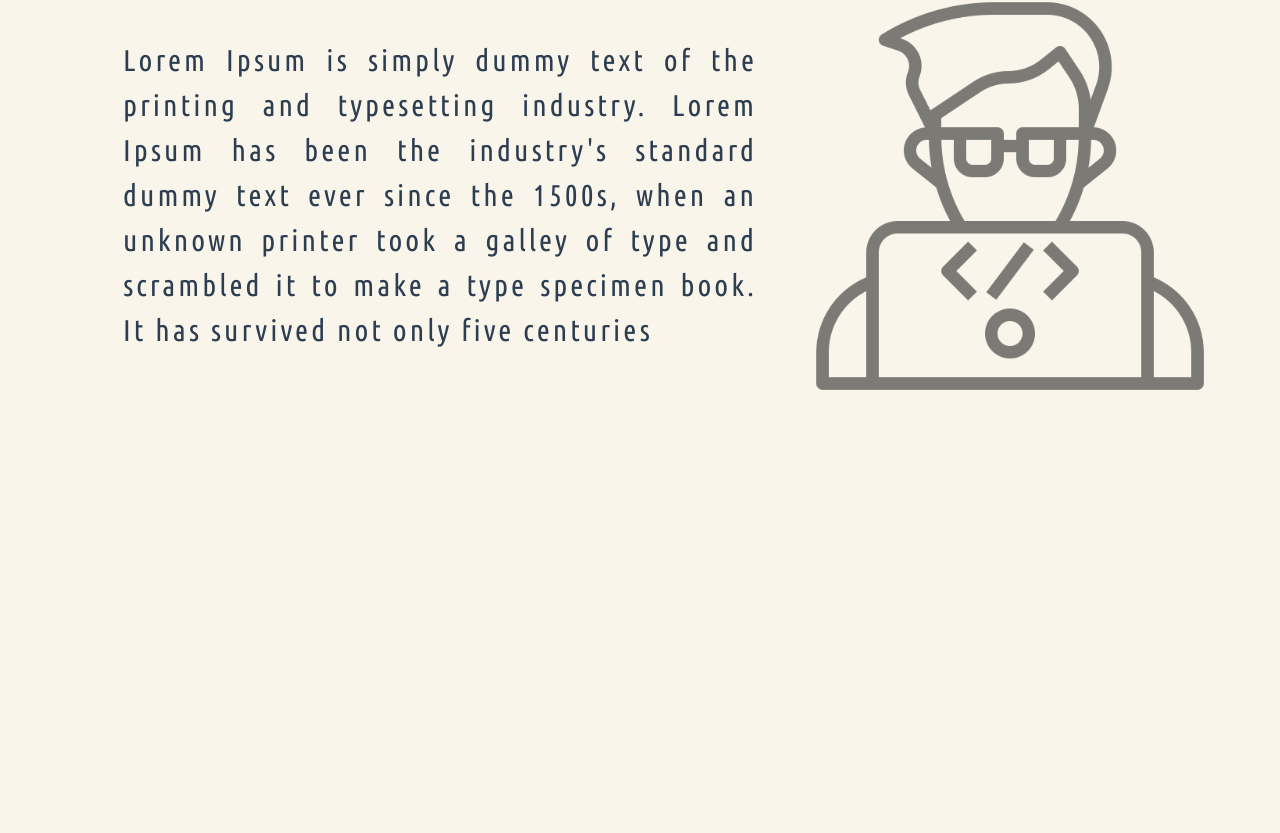
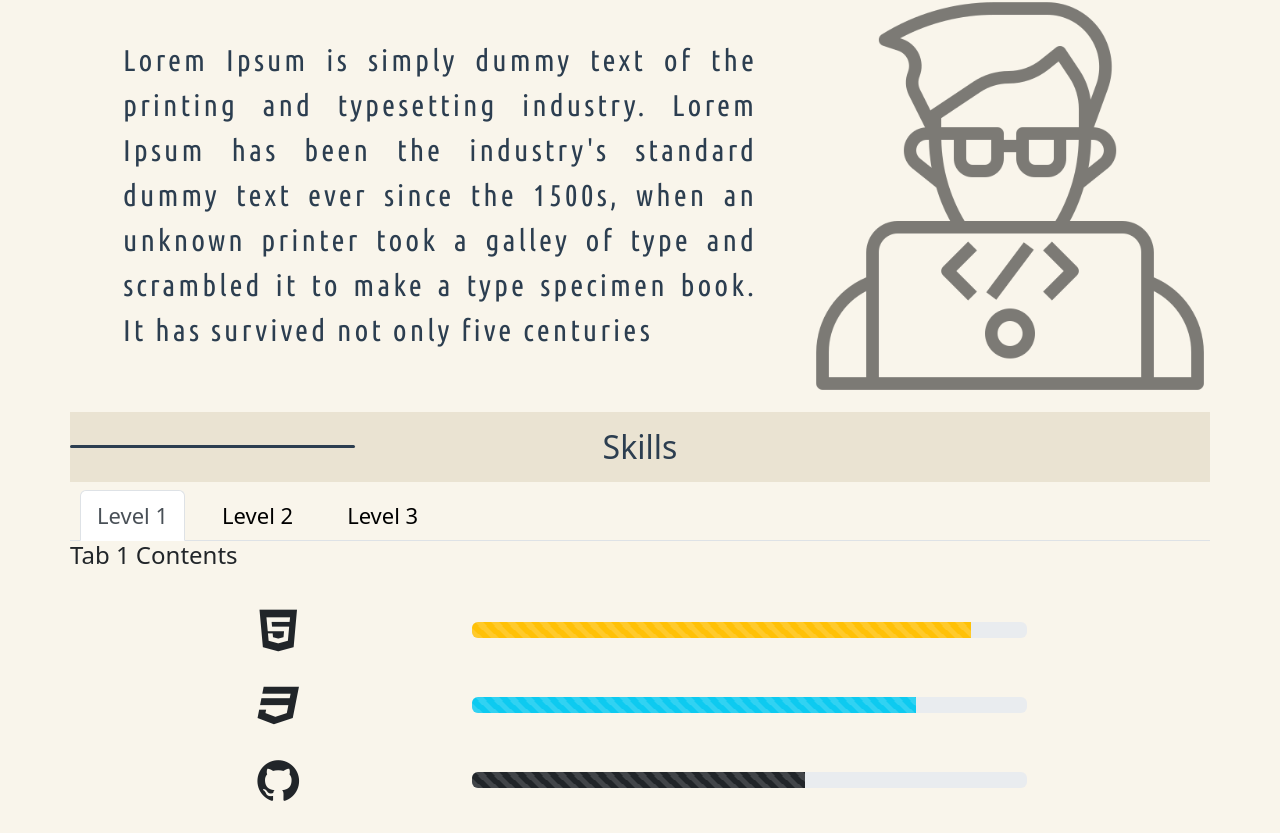
Before and after one commit to JhonattanSSG01/Mi_Portafolio, a React (Create React App) app: page / in a window 1280 px wide. Shown: the part 1107-1940 px from the top of the page. Before the commit the page ends 1519 px from the top, so only its background shows below. Built offline with nearby package versions, Linux system fonts and the light colour scheme.

Commit message:
Resppnsive de la parte skills

```diff
--- a/src/components/Skills/Skills.jsx
+++ b/src/components/Skills/Skills.jsx
@@ -1,5 +1,5 @@
 import "../Skills/skills.css";
-import "../../pages/styles.css"
+import "../../pages/styles.css";
 import React, { useState } from "react";
 
 import {
@@ -10,6 +10,7 @@ import {
   TabPane,
   Row,
   Col,
+  Progress,
 } from "reactstrap";
 
 export function Skills() {
@@ -60,19 +61,31 @@ export function Skills() {
                 <h4>Tab 1 Contents</h4>
                 <div className="skillsToggle">
                   <section>
-                    <i className="ri-html5-fill">
-                      <span></span>
-                    </i>
+                    <i className="ri-html5-fill"></i>
+                    <Progress
+                      animated
+                      className="my-3 progress"
+                      color="warning"
+                      value="90"
+                    />
                   </section>
                   <section>
-                    <i className="ri-css3-fill">
-                      <span></span>
-                    </i>
+                    <i className="ri-css3-fill"></i>
+                    <Progress
+                      animated
+                      className="my-3 progress"
+                      color="info"
+                      value="80"
+                    />
                   </section>
                   <section>
-                    <i className="ri-github-fill">
-                      <span></span>
-                    </i>
+                    <i className="ri-github-fill"></i>
+                    <Progress
+                      animated
+                      className="my-3 progress"
+                      color="dark"
+                      value="60"
+                    />
                   </section>
                 </div>
               </Col>
@@ -84,14 +97,17 @@ export function Skills() {
                 <h4>Tab 2 Contents</h4>
                 <div className="skillsToggle">
                   <section>
-                    <i className="ri-reactjs-line">
-                      <span></span>
-                    </i>
+                    <i className="ri-reactjs-line"></i>
+                    <Progress animated className="my-3 progress" value="30" />
                   </section>
                   <section>
-                    <i className="ri-trello-fill">
-                      <span></span>
-                    </i>
+                    <i className="ri-trello-fill"></i>
+                    <Progress
+                      animated
+                      className="my-3 progress"
+                      color="info"
+                      value="70"
+                    />
                   </section>
                 </div>
               </Col>
@@ -100,17 +116,25 @@ export function Skills() {
           <TabPane tabId="3">
             <Row>
               <Col sm="12">
-                <h4>Tab 2 Contents</h4>
+                <h4>Tab 3 Contents</h4>
                 <div className="skillsToggle">
                   <section>
-                    <i className="ri-gitlab-fill">
-                      <span></span>
-                    </i>
+                    <i className="ri-gitlab-fill"></i>
+                    <Progress
+                      animated
+                      className="my-3 progress"
+                      color="danger"
+                      value="20"
+                    />
                   </section>
                   <section>
-                    <i className="ri-git-pull-request-fill">
-                      <span></span>
-                    </i>
+                    <i className="ri-git-pull-request-fill"></i>
+                    <Progress
+                      animated
+                      className="my-3 progress"
+                      color="success"
+                      value="50"
+                    />
                   </section>
                 </div>
               </Col>
--- a/src/components/Skills/skills.css
+++ b/src/components/Skills/skills.css
@@ -16,6 +16,9 @@
 .skillsToggle section {
   width: 100%;
   position: relative;
+  display: flex;
+  justify-content: space-evenly;
+  align-items: center;
 }
 
 .skillsToggle span {
@@ -34,3 +37,17 @@
   font-size: 22px;
   color: var(--colorDark);
 }
+
+.progress{
+  width: 100%;
+  height: 20px;
+  background-color: rgba(0, 0, 0, .2);
+}
+
+@media only screen and (min-width: 600px){
+  .progress{
+  width: 50%;
+  height: 20px;
+  background-color: rgba(0, 0, 0, .2);
+}
+}
--- a/src/pages/Main.jsx
+++ b/src/pages/Main.jsx
@@ -64,10 +64,10 @@ export const Main = () => {
               </Card>
 
               <hr className="lineBlue line" />
-            <hr className="lineLigthBlue line" />
+              <hr className="lineLigthBlue line" />
             <About />
+            <Skills />
               {/*
-          <Skills />
           <Contact /> */}
 
               {/* <hr className="lineLigthBlue line" />
--- a/src/pages/styles.css
+++ b/src/pages/styles.css
@@ -432,7 +432,7 @@ header .nav > div {
   .svg {
     background-position: left;
     width: 100%;
-    height: calc(100vh - 250px);
+    height: 450px;
   }
   .co {
     background: linear-gradient(
```
